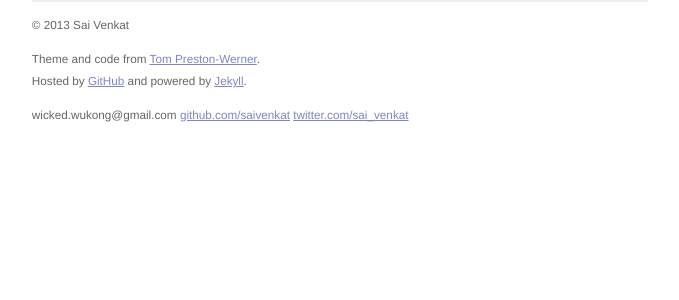
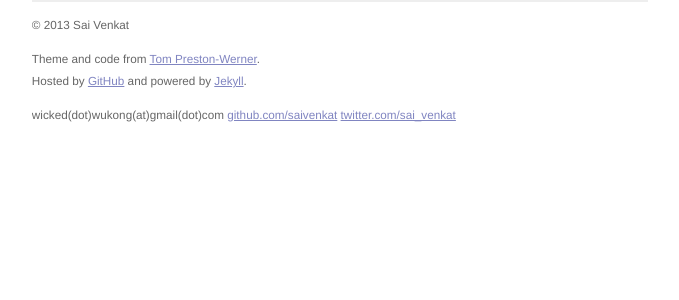
Before and after one commit to saivenkat/saivenkat.github.com, a Jekyll site: the page built from index.html, in a window 1280 px wide. Shown: the part 263-563 px from the top of the page, without its empty margins (300-979 px from the left). Built offline with Jekyll 4.4.1, drawn with Linux system fonts in a browser that asks for light colours; Markdown is read by kramdown in place of the engine named in the settings; comment, search, counter and statistics services are not loaded.

Commit message:
Changing email id

```diff
--- a/_layouts/default.html
+++ b/_layouts/default.html
@@ -51,7 +51,7 @@
 	  href="https://github.com/mojombo/jekyll">Jekyll</a>.
 	</p>
 	<p>
-	  wicked.wukong@gmail.com <a href="http://github.com/saivenkat/">github.com/saivenkat</a>
+	  wicked(dot)wukong(at)gmail(dot)com <a href="http://github.com/saivenkat/">github.com/saivenkat</a>
 	  <a href="http://twitter.com/sai_venkat/">twitter.com/sai_venkat</a>
 	</p>
       </div>
```
Also changed, not shown: images/rss.png (added).
